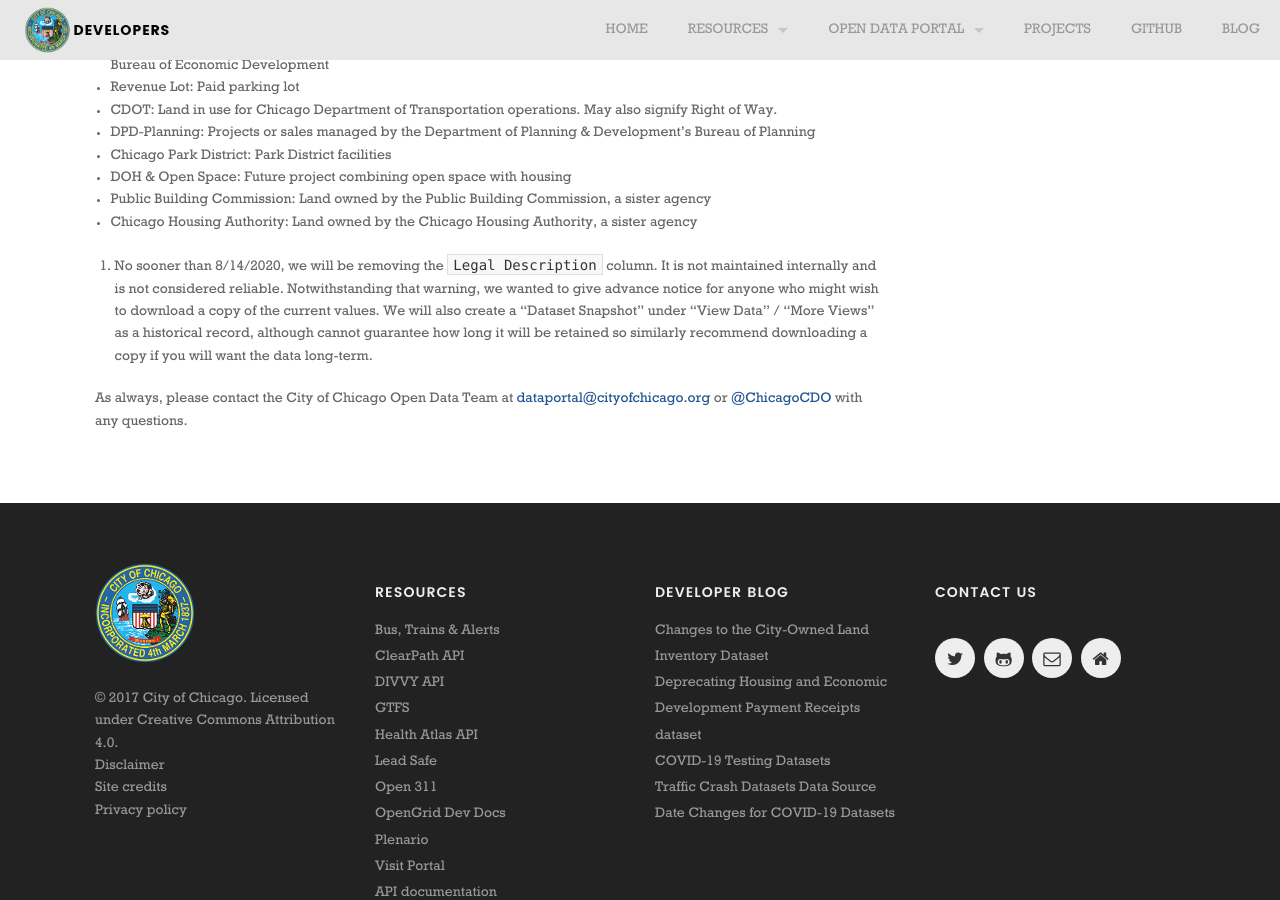
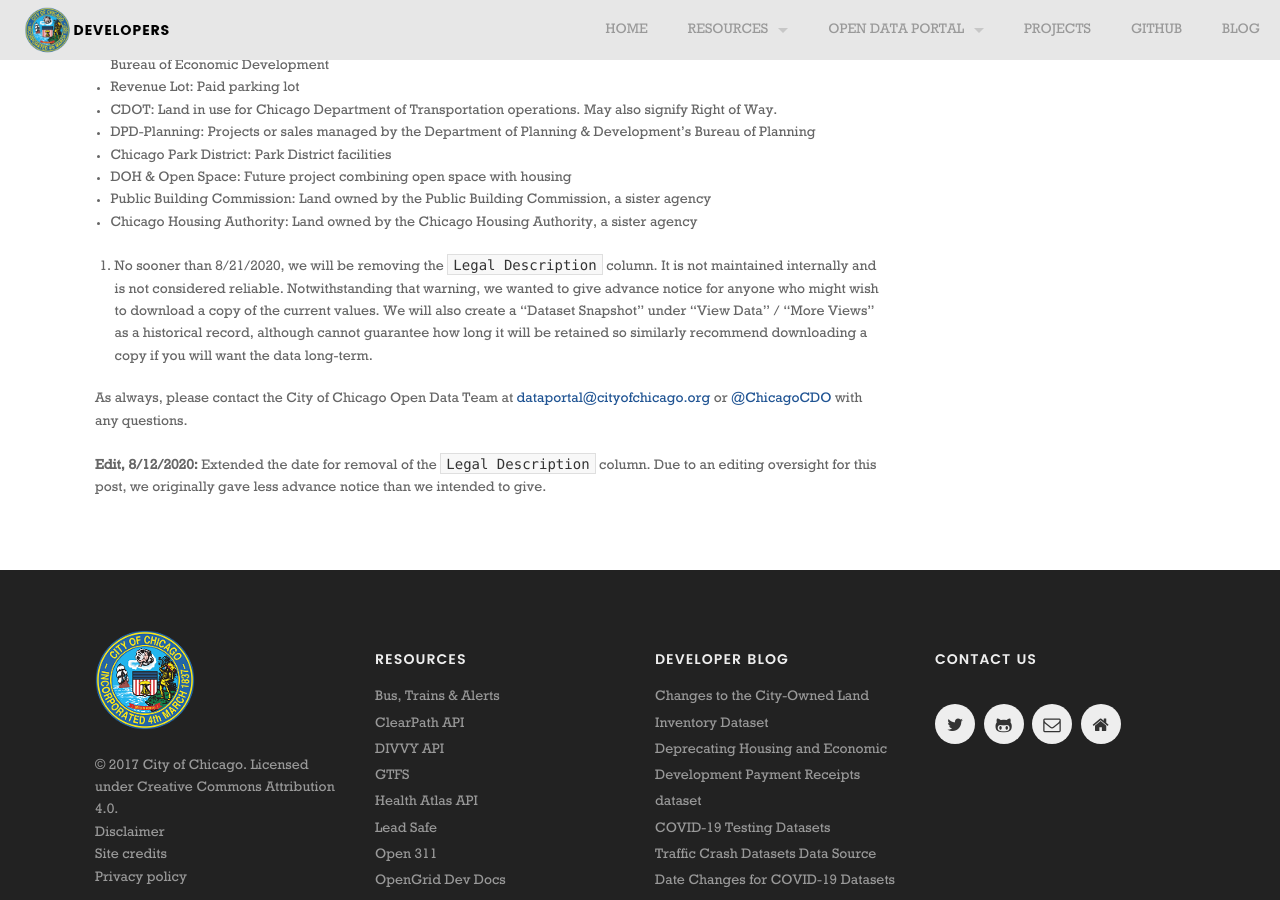
Before and after one commit to Chicago/dev.cityofchicago.org, a Jekyll site: the page built from _posts/2020-08-10-city-owned-property.md, in a window 1280 px wide and 900 px high, scrolled down 665 px. Built offline with Jekyll 4.4.1, drawn with Linux system fonts in a browser that asks for light colours; some web fonts are replaced.

Commit message:
Update 2020-08-10-city-owned-property.md
Extended the removal date for Legal Description.

```diff
--- a/_posts/2020-08-10-city-owned-property.md
+++ b/_posts/2020-08-10-city-owned-property.md
@@ -12,7 +12,7 @@
 ---
 We are making two changes to the [City-Owned Land Inventory](https://data.cityofchicago.org/d/aksk-kvfp) dataset.
 
-1.  We have added the column `Managing Organization`. In addition to showing what entity manages the property, this column can also be used to identify properties that *may* be for sale. These will be the properties where the `Managing Organization` is "None" or blank. To find out for sure or for any other questions related to City land sales, please e-mail [landsales@cityofchicago.org](mailto:landsales@cityofchicago.org). Commonly used `Managing Organization` values include the following:
+1. We have added the column `Managing Organization`. In addition to showing what entity manages the property, this column can also be used to identify properties that *may* be for sale. These will be the properties where the `Managing Organization` is "None" or blank. To find out for sure or for any other questions related to City land sales, please e-mail [landsales@cityofchicago.org](mailto:landsales@cityofchicago.org). Commonly used `Managing Organization` values include the following:
 
 * DPD - Large Lots: Large Lots program sales waiting to close
 * 2FM: - Facilities in use by the Department of Assets, Information & Services (formerly, in part, the Department of Fleet and Facility Management)
@@ -29,6 +29,8 @@
 * Public Building Commission: Land owned by the Public Building Commission, a sister agency
 * Chicago Housing Authority: Land owned by the Chicago Housing Authority, a sister agency
 
-2. No sooner than 8/14/2020, we will be removing the `Legal Description` column. It is not maintained internally and is not considered reliable. Notwithstanding that warning, we wanted to give advance notice for anyone who might wish to download a copy of the current values. We will also create a "Dataset Snapshot" under "View Data" / "More Views" as a historical record, although cannot guarantee how long it will be retained so similarly recommend downloading a copy if you will want the data long-term.
+2. No sooner than 8/21/2020, we will be removing the `Legal Description` column. It is not maintained internally and is not considered reliable. Notwithstanding that warning, we wanted to give advance notice for anyone who might wish to download a copy of the current values. We will also create a "Dataset Snapshot" under "View Data" / "More Views" as a historical record, although cannot guarantee how long it will be retained so similarly recommend downloading a copy if you will want the data long-term.
 
 As always, please contact the City of Chicago Open Data Team at [dataportal@cityofchicago.org](mailto:dataportal@cityofchicago.org) or [@ChicagoCDO](https://twitter.com/ChicagoCDO) with any questions.
+
+**Edit, 8/12/2020:** Extended the date for removal of the `Legal Description` column. Due to an editing oversight for this post, we originally gave less advance notice than we intended to give.
```
